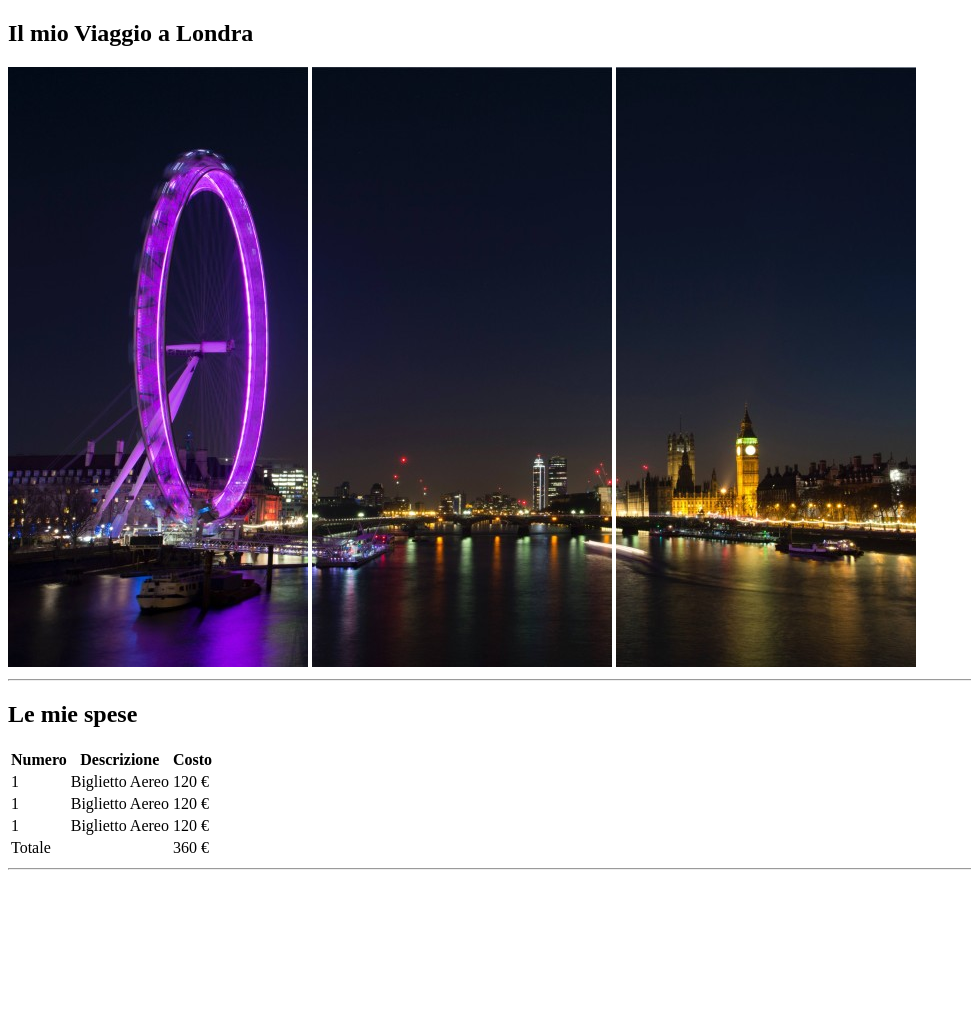
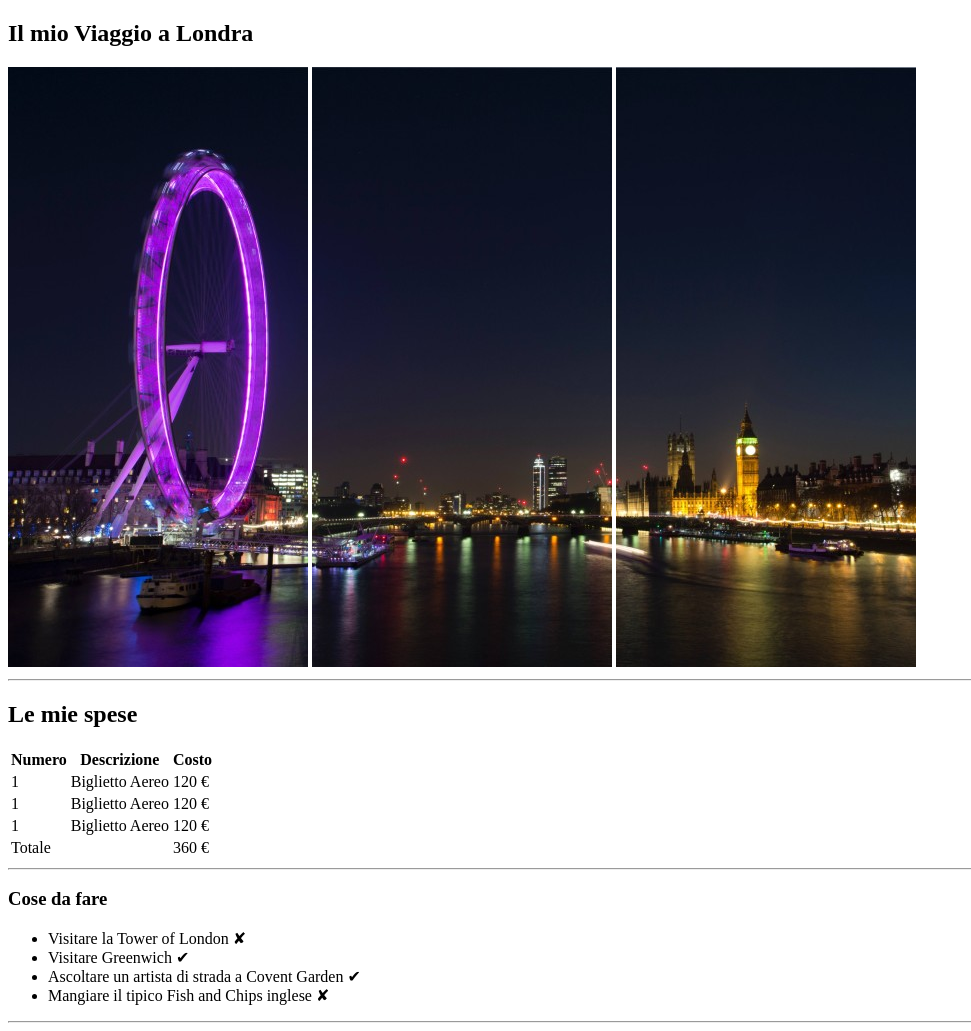
Before and after one commit to SAX-94/html-london-trip, a plain HTML site: page index.html in a window 1280 px wide. Shown: the whole page, without its empty margins (0-971 px from the left). Before the commit the page ends 878 px from the top, so only its background shows below. Drawn offline with Linux system fonts and the light colour scheme.

Commit message:
Lista cose da fare

```diff
--- a/index.html
+++ b/index.html
@@ -58,5 +58,17 @@
         <hr>
     </section>
 
+    <!-- COSE DA FARE -->
+    <section>
+        <h3>Cose da fare</h3>
+        <ul>
+            <li>Visitare la Tower of London &#x2718;</li>
+            <li>Visitare Greenwich &#x2714;</li>
+            <li>Ascoltare un artista di strada a Covent Garden &#x2714;</li>
+            <li>Mangiare il tipico Fish and Chips inglese &#x2718;</li>
+        </ul>
+        <hr>
+    </section>
+
 </body>
 </html>
```
